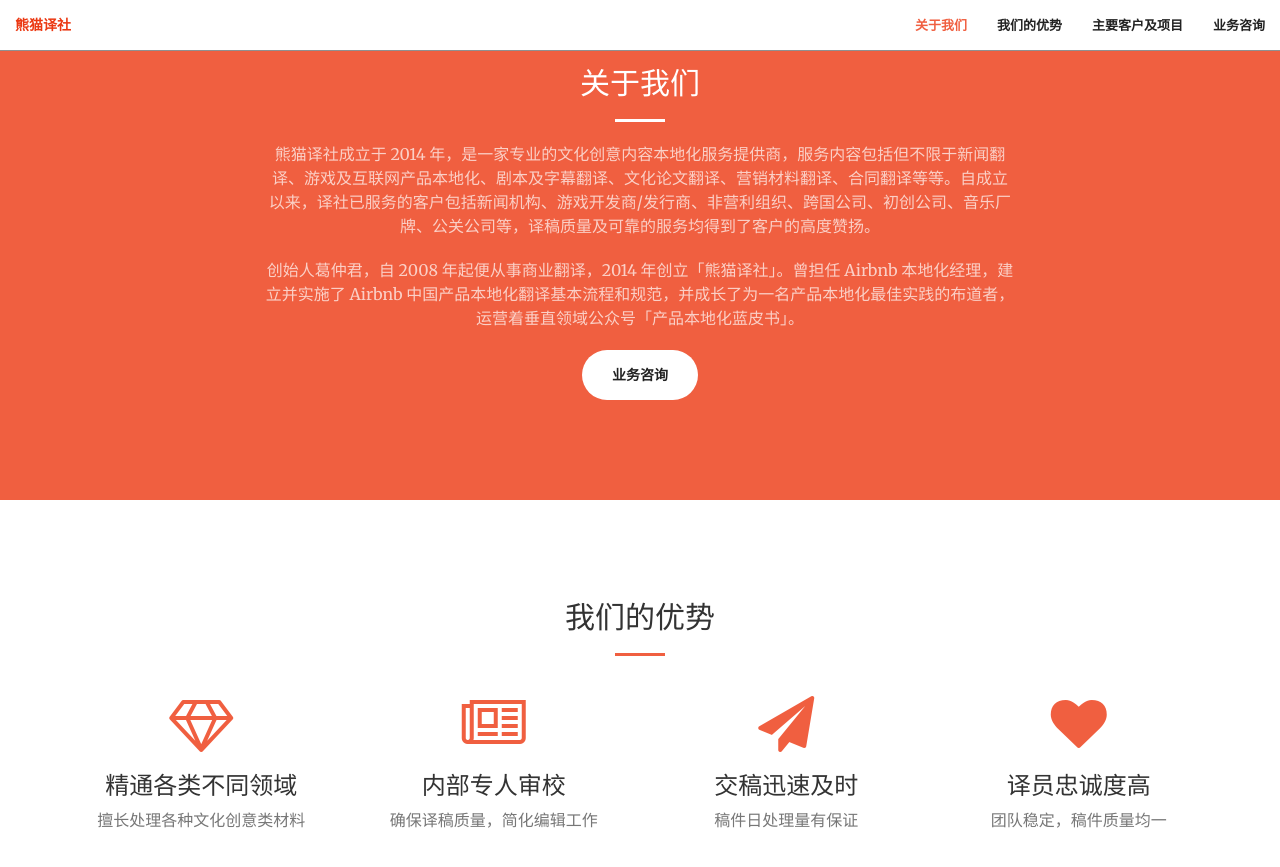
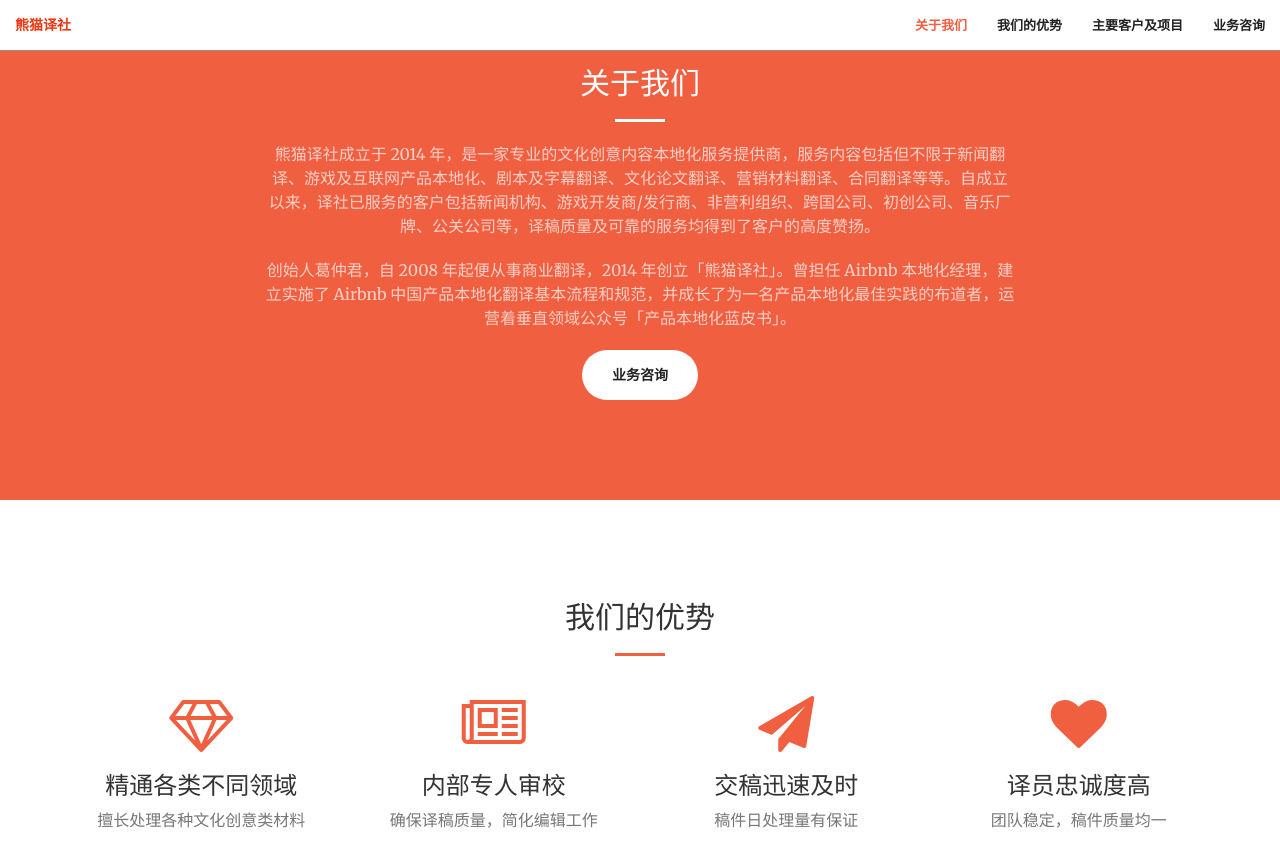
Before and after one commit to shog86/ptranslation.github.io, a Jekyll site: the page built from index.html, in a window 1280 px wide and 900 px high, scrolled down 934 px. Shown: the top 867 px of the window. Built offline with Jekyll 4.4.1, drawn with Linux system fonts in a browser that asks for light colours.

Commit message:
Update call-to-action.html

```diff
--- a/_includes/call-to-action.html
+++ b/_includes/call-to-action.html
@@ -5,7 +5,7 @@
                 <h2 class="section-heading">关于我们</h2>
                 <hr class="light">
                 <p class="text-faded">熊猫译社成立于 2014 年，是一家专业的文化创意内容本地化服务提供商，服务内容包括但不限于新闻翻译、游戏及互联网产品本地化、剧本及字幕翻译、文化论文翻译、营销材料翻译、合同翻译等等。自成立以来，译社已服务的客户包括新闻机构、游戏开发商/发行商、非营利组织、跨国公司、初创公司、音乐厂牌、公关公司等，译稿质量及可靠的服务均得到了客户的高度赞扬。</p>
-                <p class="text-faded">创始人葛仲君，自 2008 年起便从事商业翻译，2014 年创立「熊猫译社」。曾担任 Airbnb 本地化经理，建立并实施了 Airbnb 中国产品本地化翻译基本流程和规范，并成长了为一名产品本地化最佳实践的布道者，运营着垂直领域公众号「产品本地化蓝皮书」。</p>
+                <p class="text-faded">创始人葛仲君，自 2008 年起便从事商业翻译，2014 年创立「熊猫译社」。曾担任 Airbnb 本地化经理，建立实施了 Airbnb 中国产品本地化翻译基本流程和规范，并成长了为一名产品本地化最佳实践的布道者，运营着垂直领域公众号「产品本地化蓝皮书」。</p>
 
                 <a class="btn btn-default btn-xl page-scroll" href="#contact">业务咨询</a>
             </div>
```
